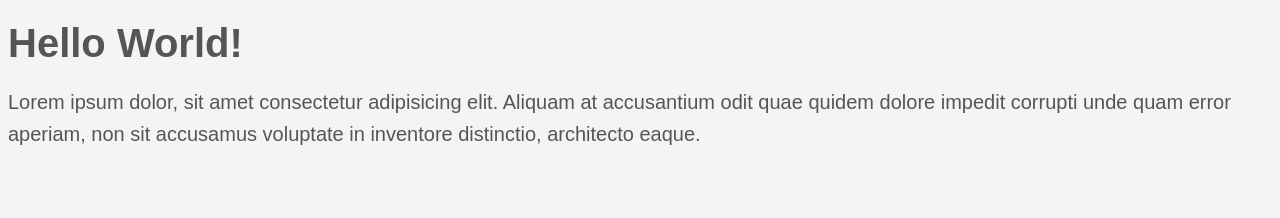
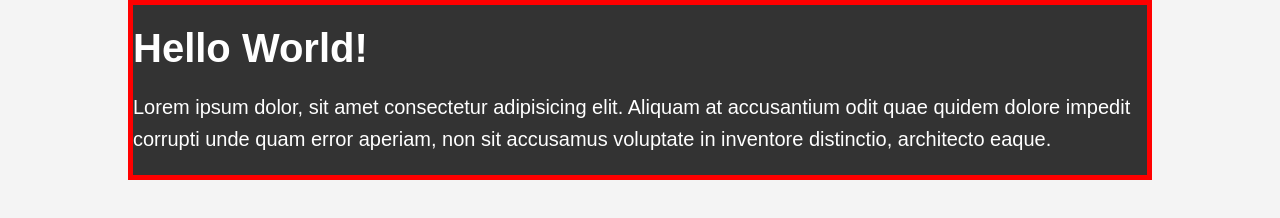
Before and after one commit to suppleye/CSS-Cheat-Sheet, a plain HTML site: page Index.html in a window 1280 px wide. Drawn offline with Linux system fonts and the light colour scheme.

Commit message:
added border

```diff
--- a/CSS/Style.css
+++ b/CSS/Style.css
@@ -9,4 +9,19 @@ body{
     font: normal 20px Arial, Helvetica, sans-serif;
 
     line-height: 1.6em;
+    margin: 0;
 }
+
+.container{
+    width: 80%;
+    margin: auto;
+}
+
+.box-1{
+    background-color: #333;
+    color: #fff;
+
+    border-right: 5px red solid;
+    border-left: 5px red solid;
+    border-top: 5px red solid;
+    border-bottom: 5px red solid;
--- a/Index.html
+++ b/Index.html
@@ -8,7 +8,10 @@
     <link rel="stylesheet" type="text/css" href="css/style.css">
 </head>
 <body>
-    <h1>Hello World!</h1>
-    <p>Lorem ipsum dolor, sit amet consectetur adipisicing elit. Aliquam at accusantium odit quae quidem dolore impedit corrupti unde quam error aperiam, non sit accusamus voluptate in inventore distinctio, architecto eaque.</p>
+    <div class="container">
+    <div class="box-1">
+        <h1>Hello World!</h1>
+        <p>Lorem ipsum dolor, sit amet consectetur adipisicing elit. Aliquam at accusantium odit quae quidem dolore impedit corrupti unde quam error aperiam, non sit accusamus voluptate in inventore distinctio, architecto eaque.</p>
+    </div>
 </body>
 </html>
```
